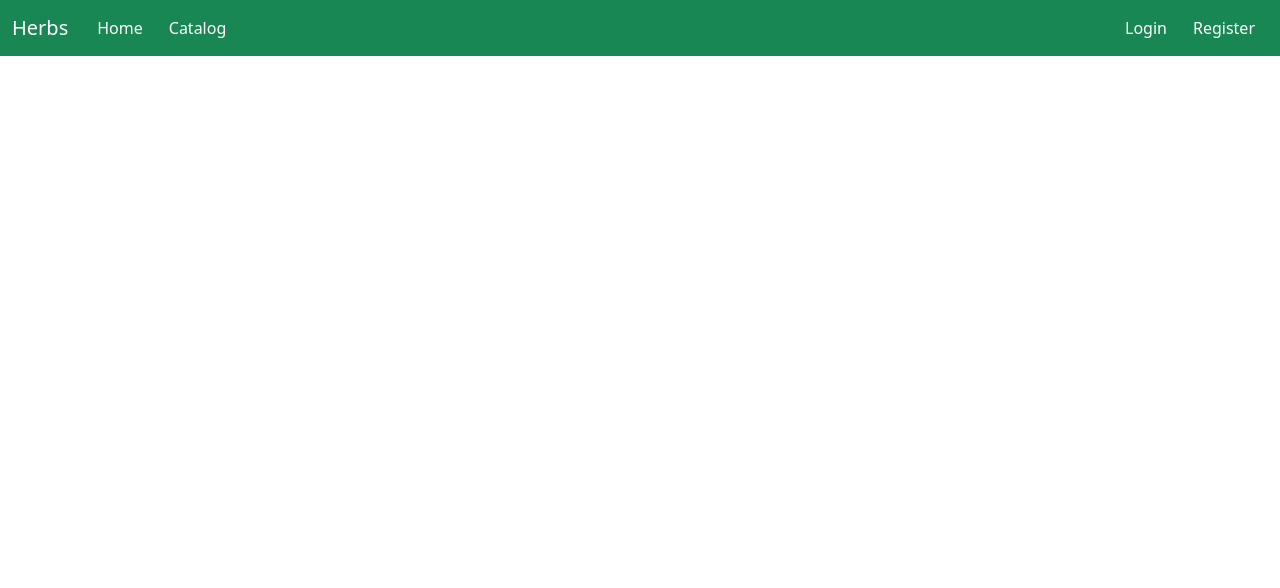
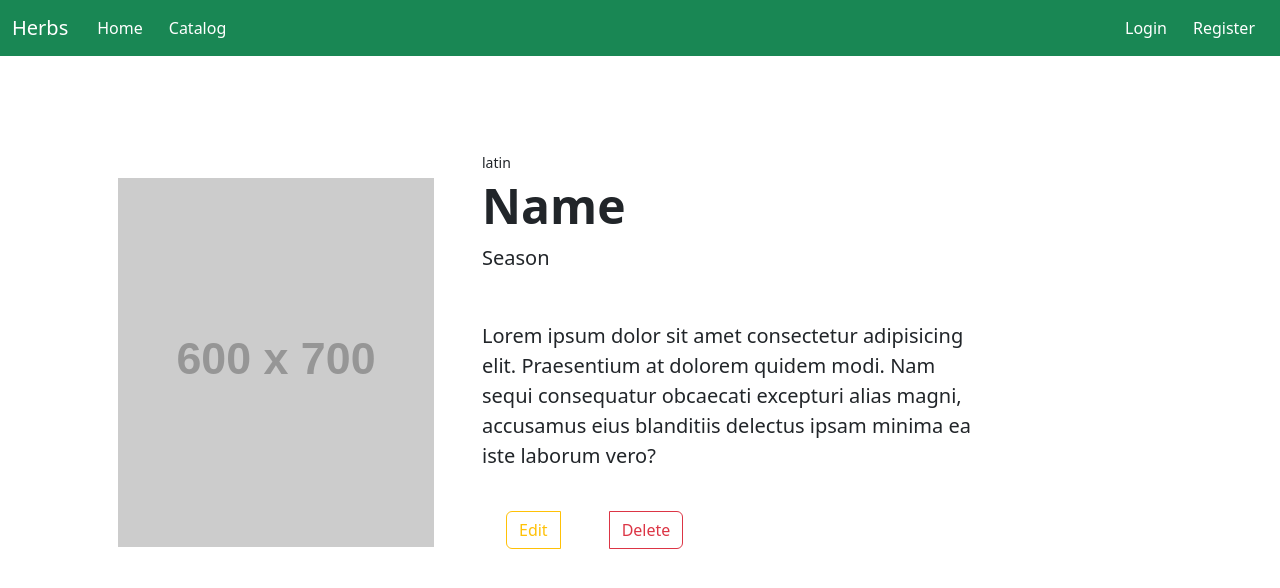
Before and after one commit to VIvanova1/herbs, an Angular app in the folder client/herbs-app/: page /details in a window 1280 px wide. Before the commit this address led to /. Shown: the top 588 px of the page. Built offline with nearby package versions, Linux system fonts and the light colour scheme.

Commit message:
details page sample

```diff
--- a/client/herbs-app/src/app/app.routes.ts
+++ b/client/herbs-app/src/app/app.routes.ts
@@ -1,8 +1,10 @@
 import { Routes } from '@angular/router';
 import { HomeComponent } from './home/home.component';
 import { CatalogComponent } from './catalog/catalog.component';
+import { DetailsComponent } from './details/details.component';
 
 export const routes: Routes = [
     { path: '', component: HomeComponent },
     { path: 'catalog', component: CatalogComponent },
+    { path: 'details', component: DetailsComponent },
 ];
--- /dev/null
+++ b/client/herbs-app/src/app/details/details.component.html
@@ -0,0 +1,22 @@
+<section class="py-5">
+    <div class="container px-4 px-lg-5 my-5">
+        <div class="row gx-4 gx-lg-5 align-items-center">
+            <div class="col-md-4"><img class="card-img-top mb-5 mb-md-0"
+                    src="https://dummyimage.com/600x700/dee2e6/6c757d.jpg" alt="..." /></div>
+            <div class="col-md-6">
+                <div class="small mb-1">latin</div>
+                <h1 class="display-5 fw-bolder">Name</h1>
+                <div class="fs-5 mb-5">
+                    <span class="text-decoration">Season</span>
+                </div>
+                <p class="lead">Lorem ipsum dolor sit amet consectetur adipisicing elit. Praesentium at dolorem quidem
+                    modi. Nam sequi consequatur obcaecati excepturi alias magni, accusamus eius blanditiis delectus
+                    ipsam minima ea iste laborum vero?</p>
+                    <div class="btn-group mx-auto">
+                        <button type="button" class="btn btn-outline-warning m-4" > Edit </button>
+                        <button type="button" class="btn btn-outline-danger m-4" > Delete </button>
+                    </div>
+            </div>
+        </div>
+    </div>
+</section>
```
Also changed, not shown: client/herbs-app/src/app/details/details.component.ts (added, +12 -0 lines), client/herbs-app/src/app/details/details.component.css (added), 1 other file (tests, documents, lock files or other folders).
